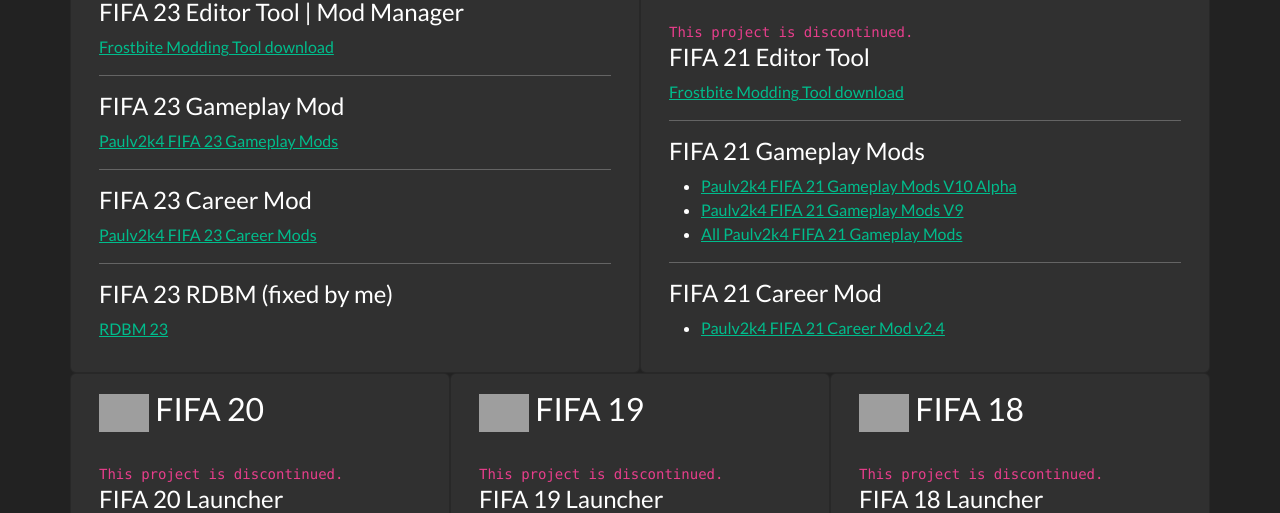
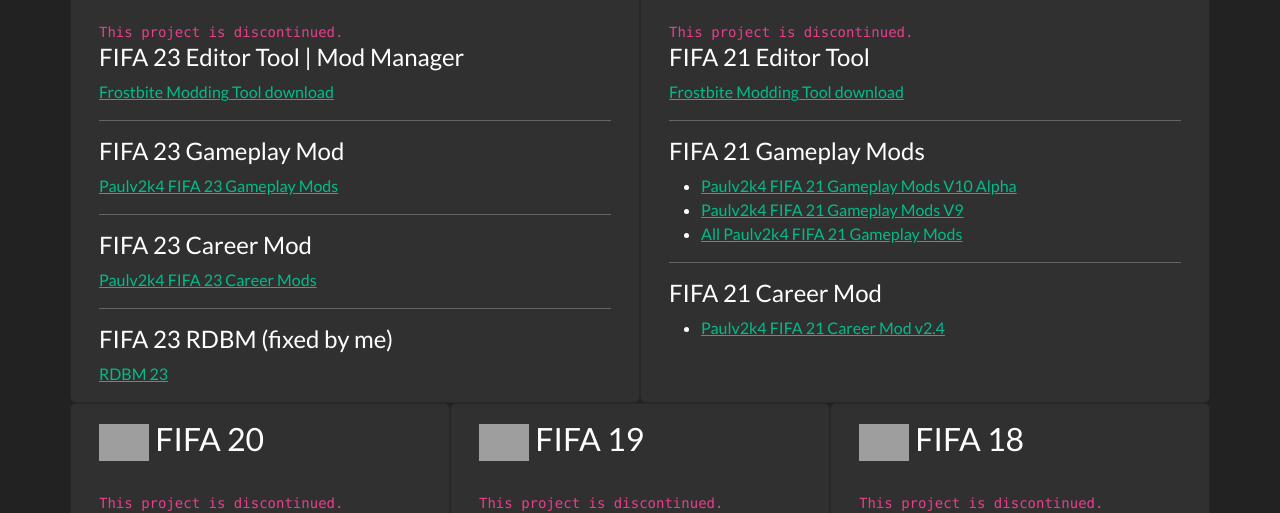
Before and after one commit to paulov-t/paulov-t.github.io, a plain HTML site: page index.html in a window 1280 px wide. Shown: the part 587-1100 px from the top of the page. Drawn offline with nearby package versions, Linux system fonts and the light colour scheme; grey boxes are pictures that could not be loaded.

Commit message:
add discontinued to fifa 23

```diff
--- a/index.html
+++ b/index.html
@@ -61,6 +61,8 @@
                     <img alt="FIFA 23"  width="50" src="https://upload.wikimedia.org/wikipedia/en/a/a6/FIFA_23_Cover.jpg">
                     FIFA 23
                     </h3>
+                    <br>
+                    <code>This project is discontinued.</code>
                     <h4>FIFA 23 Editor Tool | Mod Manager</h4>
                     <a href="https://github.com/paulov-t/FrostbiteModdingTool/releases" target="_blank">Frostbite Modding Tool download</a>
                     <hr />
```
